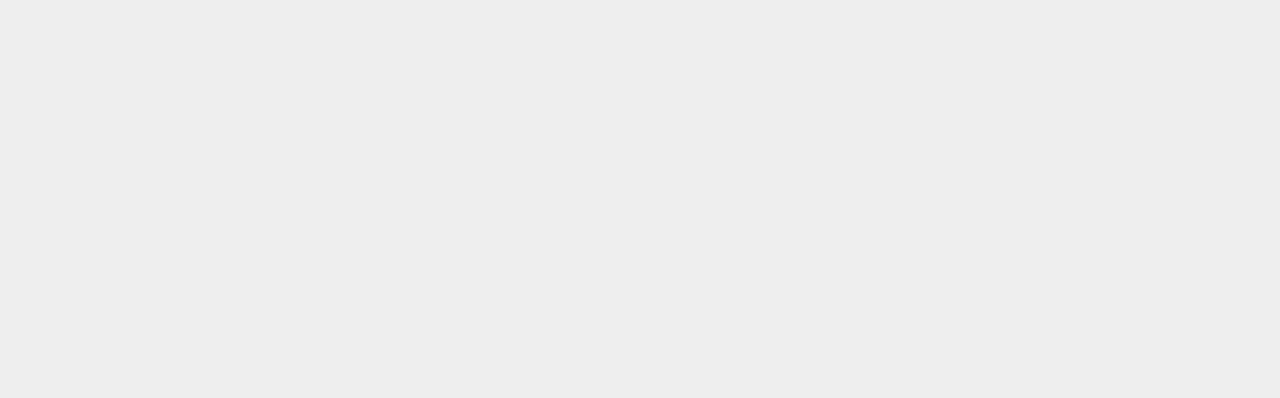
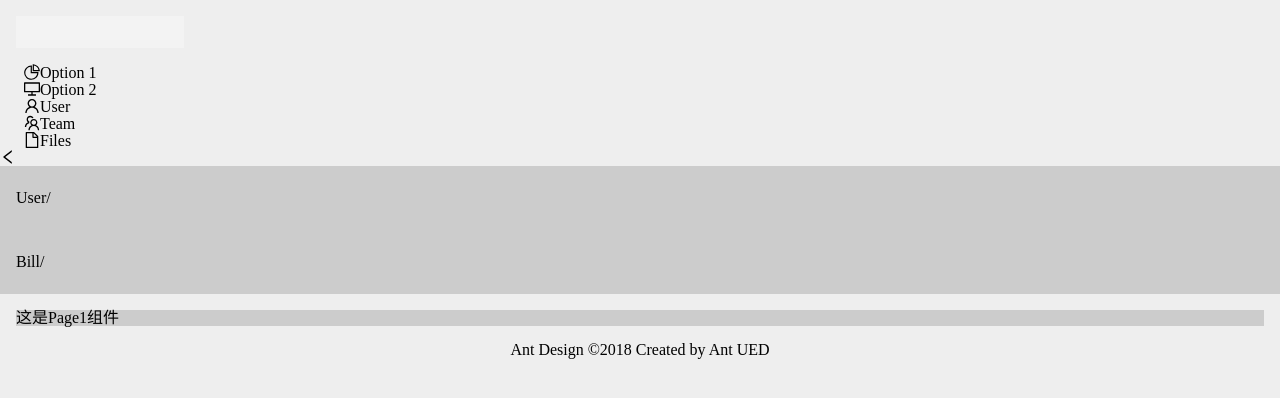
Before and after one commit to KurjaScript/lege-management, a React (Vite) app: page /page1 in a window 1280 px wide. Before the commit this address had no page. Shown: the top 398 px of the page. Built offline with nearby package versions, Linux system fonts and the light colour scheme.

Commit message:
嵌套路由写法

```diff
--- a/src/router/index.tsx
+++ b/src/router/index.tsx
@@ -4,6 +4,9 @@ import Home from '../views/Home'
 // import User from '../views/User'
 const About = lazy(() => import('../views/About'))
 const User = lazy(() => import('../views/User'))
+const Page1 = lazy(() => import('../views/Page1'))
+const Page2 = lazy(() => import('../views/Page2'))
+
 // 懒加载模式的组件的写法，外面需要套一层 Loading 的提示加载组件
 // 重定向组件
 import { Navigate } from 'react-router-dom'
@@ -13,22 +16,37 @@ const withLoadingComponent = (comp: JSX.Element) => (
 )
 
 const routes = [
+  // 嵌套路由
   {
     path: '/',
-    element: <Navigate to="/home" />,
+    element: <Navigate to="/page1" />,
   },
   {
-    path: '/home',
+    path: '/',
     element: <Home />,
+    children: [
+      {
+        path: '/page1',
+        element: withLoadingComponent(<Page1 />),
+      },
+      {
+        path: '/page2',
+        element: withLoadingComponent(<Page2 />),
+      },
+    ],
   },
-  {
-    path: '/about',
-    element: withLoadingComponent(<About />),
-  },
-  {
-    path: '/user',
-    element: withLoadingComponent(<User />),
-  },
+  // {
+  //   path: '/home',
+  //   element: <Home />,
+  // },
+  // {
+  //   path: '/about',
+  //   element: withLoadingComponent(<About />),
+  // },
+  // {
+  //   path: '/user',
+  //   element: withLoadingComponent(<User />),
+  // },
 ]
 
 export default routes
--- a/src/views/Home.tsx
+++ b/src/views/Home.tsx
@@ -8,6 +8,7 @@ import {
 import type { MenuProps } from 'antd'
 import { Breadcrumb, Layout, Menu } from 'antd'
 import React, { useState } from 'react'
+import { Outlet, useNavigate } from 'react-router-dom'
 
 const { Header, Content, Footer, Sider } = Layout
 
@@ -28,9 +29,9 @@ function getItem(
 }
 
 const items: MenuItem[] = [
-  getItem('Option 1', '1', <PieChartOutlined />),
-  getItem('Option 2', '2', <DesktopOutlined />),
-  getItem('User', 'sub1', <UserOutlined />, [
+  getItem('Option 1', '/page1', <PieChartOutlined />),
+  getItem('Option 2', '/page2', <DesktopOutlined />),
+  getItem('User', '/sub1', <UserOutlined />, [
     getItem('Tom', '3'),
     getItem('Bill', '4'),
     getItem('Alex', '5'),
@@ -44,9 +45,17 @@ const items: MenuItem[] = [
 
 const View: React.FC = () => {
   const [collapsed, setCollapsed] = useState(false)
+  const navigateTo = useNavigate()
+
+  const menuClick = (e) => {
+    console.log('点击了菜单', e.key)
+    // 点击跳转到对应的路由  编程式导航跳转
+    navigateTo(e.key)
+  }
 
   return (
     <Layout style={{ minHeight: '100vh' }}>
+      {/* 左侧边栏 */}
       <Sider
         collapsible
         collapsed={collapsed}
@@ -57,22 +66,30 @@ const View: React.FC = () => {
           defaultSelectedKeys={['1']}
           mode="inline"
           items={items}
+          onClick={menuClick}
         />
       </Sider>
+      {/* 右边内容 */}
       <Layout className="site-layout">
-        <Header className="site-layout-background" style={{ padding: 0 }} />
-        <Content style={{ margin: '0 16px' }}>
-          <Breadcrumb style={{ margin: '16px 0' }}>
+        {/* 右边头部 */}
+        <Header
+          className="site-layout-background"
+          style={{ paddingLeft: '16px' }}>
+          <Breadcrumb style={{ lineHeight: '64px' }}>
             <Breadcrumb.Item>User</Breadcrumb.Item>
             <Breadcrumb.Item>Bill</Breadcrumb.Item>
           </Breadcrumb>
-          <div
-            className="site-layout-background"
-            style={{ padding: 24, minHeight: 360 }}>
-            Bill is a cat.
-          </div>
+        </Header>
+        {/* 右边内容 */}
+        <Content
+          style={{ margin: '16px 16px 0' }}
+          className="site-layout-background">
+          {/* 窗口部分 */}
+          <Outlet />
         </Content>
-        <Footer style={{ textAlign: 'center' }}>
+        {/* 右边底部 */}
+        <Footer
+          style={{ textAlign: 'center', padding: '0', lineHeight: '48px' }}>
           Ant Design ©2018 Created by Ant UED
         </Footer>
       </Layout>
--- /dev/null
+++ b/src/views/Page1.tsx
@@ -0,0 +1,9 @@
+const View = () => {
+  return (
+    <div className="home">
+      <p>这是Page1组件</p>
+    </div>
+  )
+}
+
+export default View
--- /dev/null
+++ b/src/views/Page2.tsx
@@ -0,0 +1,9 @@
+const View = () => {
+  return (
+    <div className="home">
+      <p>这是Page2组件</p>
+    </div>
+  )
+}
+
+export default View
```
